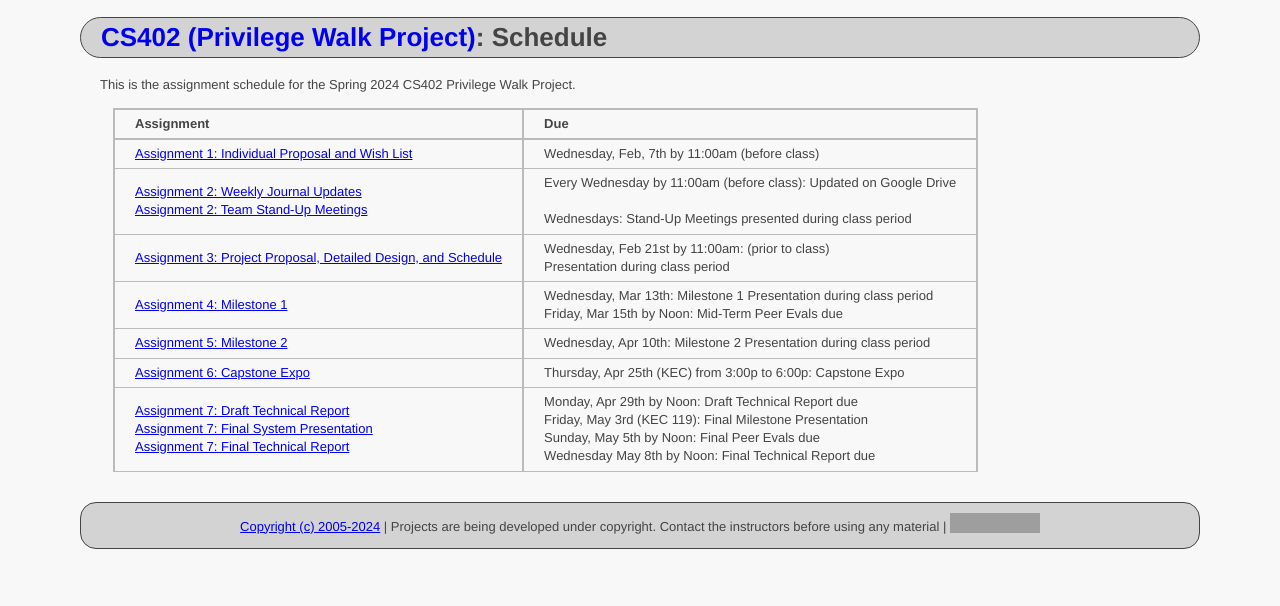
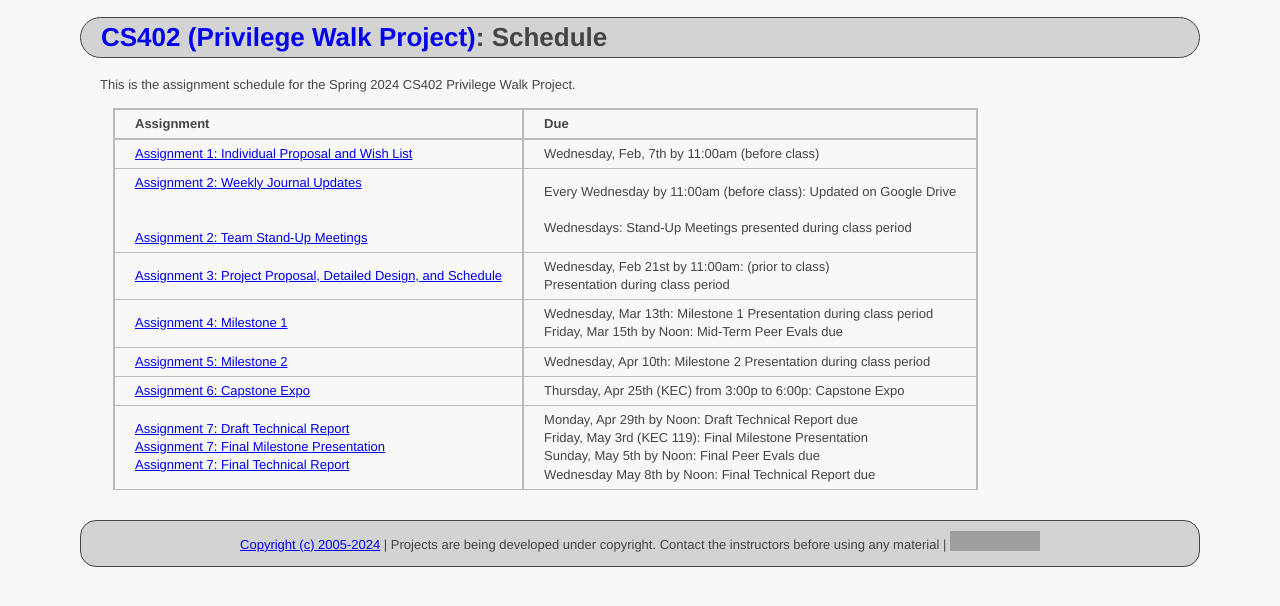
Before and after one commit to ycpcs/cs402-spring2024, a Jekyll site: the page built from projects/Privilege-Walk-Project/schedule.md, in a window 1280 px wide. Shown: the top 606 px of the page. Built offline with Jekyll 4.4.1, drawn with Linux system fonts in a browser that asks for light colours; grey boxes are pictures that could not be loaded.

Commit message:
minor edits

```diff
--- a/projects/Privilege-Walk-Project/schedule.md
+++ b/projects/Privilege-Walk-Project/schedule.md
@@ -9,9 +9,9 @@ This is the assignment schedule for the Spring 2024 CS402 Privilege Walk Project
 **Assignment** | **Due**
 :--------------|:---------
 [Assignment 1: Individual Proposal and Wish List](../../assign/assign01.html)| Wednesday, Feb, 7th by 11:00am (before class)
-[Assignment 2: Weekly Journal Updates](../../assign/assign02.html)<br>[Assignment 2: Team Stand-Up Meetings](../../assign/assign02.html) | Every Wednesday by 11:00am (before class): Updated on Google Drive<br><br> Wednesdays: Stand-Up Meetings presented during class period
+[Assignment 2: Weekly Journal Updates](../../assign/assign02.html)<br><br><br>[Assignment 2: Team Stand-Up Meetings](../../assign/assign02.html) | Every Wednesday by 11:00am (before class): Updated on Google Drive<br><br> Wednesdays: Stand-Up Meetings presented during class period
 [Assignment 3: Project Proposal, Detailed Design, and Schedule](../../assign/assign03.html) | Wednesday, Feb 21st by 11:00am: (prior to class)<br> Presentation during class period
 [Assignment 4: Milestone 1](../../assign/assign04.html) | Wednesday, Mar 13th: Milestone 1 Presentation during class period<br>Friday, Mar 15th by Noon: Mid-Term Peer Evals due
 [Assignment 5: Milestone 2](../../assign/assign05.html) | Wednesday, Apr 10th: Milestone 2 Presentation during class period
 [Assignment 6: Capstone Expo](../../assign/assign06.html) | Thursday, Apr 25th (KEC) from 3:00p to 6:00p: Capstone Expo
-[Assignment 7: Draft Technical Report](../../assign/finalreport.html) <br> [Assignment 7: Final System Presentation](../../assign/assign07.html)<br>[Assignment 7: Final Technical Report](../../assign/finalreport.html) | Monday, Apr 29th by Noon: Draft Technical Report due<br>Friday, May 3rd (KEC 119): Final Milestone Presentation<br>Sunday, May 5th by Noon: Final Peer Evals due<br>Wednesday May 8th by Noon: Final Technical Report due
+[Assignment 7: Draft Technical Report](../../assign/finalreport.html) <br> [Assignment 7: Final Milestone Presentation](../../assign/assign07.html)<br>[Assignment 7: Final Technical Report](../../assign/finalreport.html) | Monday, Apr 29th by Noon: Draft Technical Report due<br>Friday, May 3rd (KEC 119): Final Milestone Presentation<br>Sunday, May 5th by Noon: Final Peer Evals due<br>Wednesday May 8th by Noon: Final Technical Report due
```
